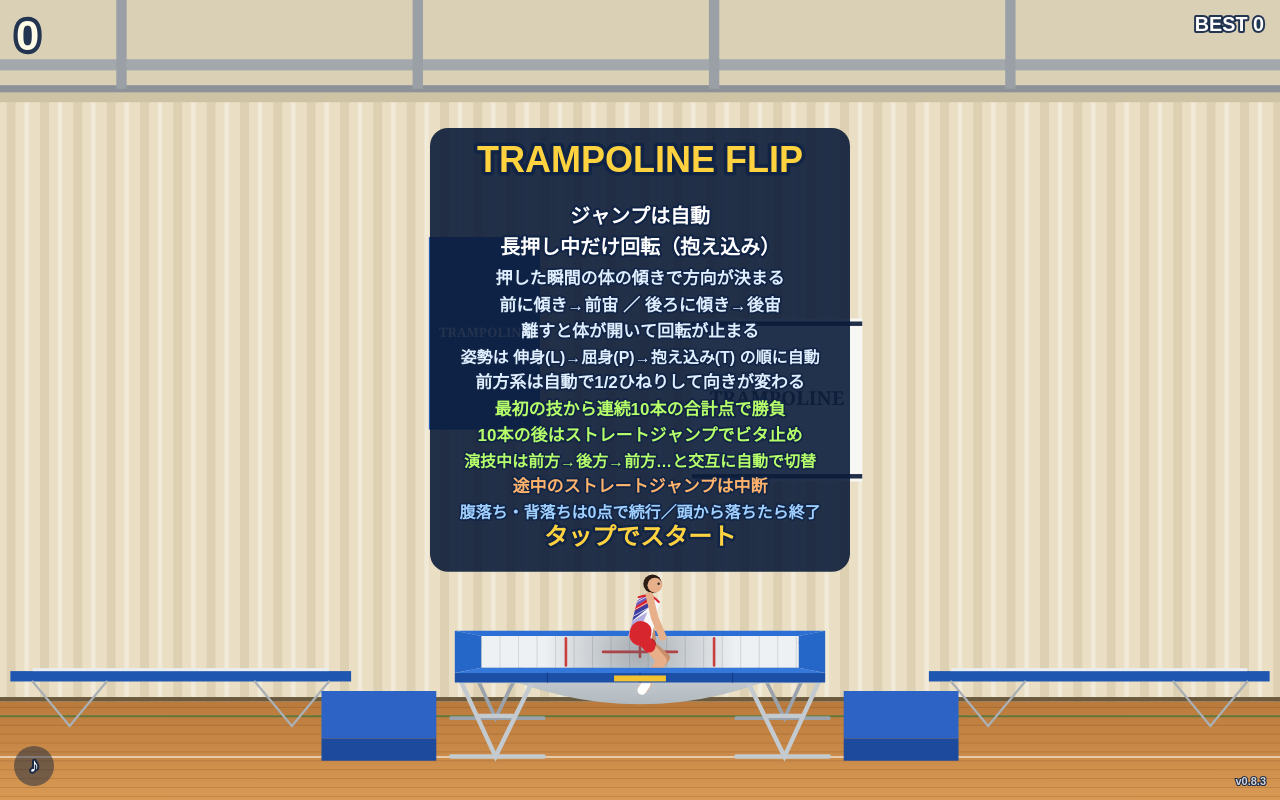
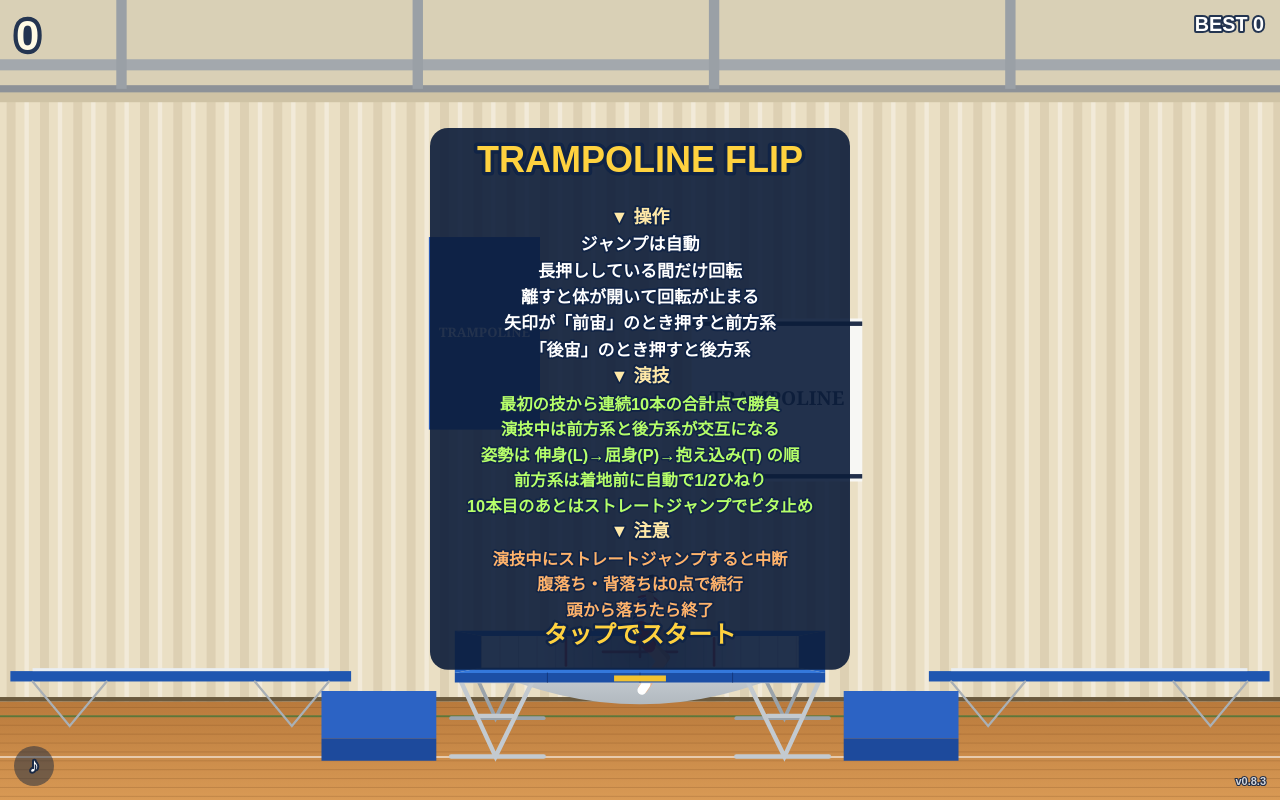
Before and after one commit to Yusuke-AUU/trampoline-flip, a plain HTML site: page index.html in a window 1280 px wide. Drawn offline with Linux system fonts and the light colour scheme; animation ran at ten frames a second.

Commit message:
タイトル画面の説明文を更新

```diff
--- a/index.html
+++ b/index.html
@@ -666,25 +666,32 @@ function panel(lines) {
   ctx.fillStyle = 'rgba(12,28,58,.9)';
   ctx.beginPath(); ctx.roundRect ? ctx.roundRect(x, y, w, h, 18) : ctx.rect(x, y, w, h); ctx.fill();
   let yy = y + 34;
-  for (const [s, size, col] of lines) { txt(s, W / 2, yy, size, col); yy += size * 1.55; }
+  for (const [s, size, col] of lines) {
+    ctx.font = `900 ${size}px ${FONT}`; const tw = ctx.measureText(s).width;   // 幅に収まらない行は縮める
+    txt(s, W / 2, yy, tw > w - 28 ? size * (w - 28) / tw : size, col); yy += size * 1.55;
+  }
 }
 function drawOverlay() {
   const fs = Math.max(14, Math.min(20, W / 24));
   if (st === 'title') {
     panel([
       ['TRAMPOLINE FLIP', fs * 1.8, '#ffd23f'],
-      ['ジャンプは自動', fs, '#fff'],
-      ['長押し中だけ回転（抱え込み）', fs, '#fff'],
-      ['押した瞬間の体の傾きで方向が決まる', fs * 0.85, '#dfefff'],
-      ['前に傾き→前宙 ／ 後ろに傾き→後宙', fs * 0.85, '#dfefff'],
-      ['離すと体が開いて回転が止まる', fs * 0.85, '#dfefff'],
-      ['姿勢は 伸身(L)→屈身(P)→抱え込み(T) の順に自動', fs * 0.8, '#dfefff'],
-      ['前方系は自動で1/2ひねりして向きが変わる', fs * 0.85, '#dfefff'],
-      ['最初の技から連続10本の合計点で勝負', fs * 0.85, '#b6ff6a'],
-      ['10本の後はストレートジャンプでビタ止め', fs * 0.85, '#b6ff6a'],
-      ['演技中は前方→後方→前方…と交互に自動で切替', fs * 0.8, '#b6ff6a'],
-      ['途中のストレートジャンプは中断', fs * 0.85, '#ffb36b'],
-      ['腹落ち・背落ちは0点で続行／頭から落ちたら終了', fs * 0.8, '#9fd0ff'],
+      ['▼ 操作', fs * 0.9, '#ffe9a8'],
+      ['ジャンプは自動', fs * 0.85, '#fff'],
+      ['長押ししている間だけ回転', fs * 0.85, '#fff'],
+      ['離すと体が開いて回転が止まる', fs * 0.85, '#fff'],
+      ['矢印が「前宙」のとき押すと前方系', fs * 0.85, '#fff'],
+      ['「後宙」のとき押すと後方系', fs * 0.85, '#fff'],
+      ['▼ 演技', fs * 0.9, '#ffe9a8'],
+      ['最初の技から連続10本の合計点で勝負', fs * 0.82, '#b6ff6a'],
+      ['演技中は前方系と後方系が交互になる', fs * 0.82, '#b6ff6a'],
+      ['姿勢は 伸身(L)→屈身(P)→抱え込み(T) の順', fs * 0.82, '#b6ff6a'],
+      ['前方系は着地前に自動で1/2ひねり', fs * 0.82, '#b6ff6a'],
+      ['10本目のあとはストレートジャンプでビタ止め', fs * 0.82, '#b6ff6a'],
+      ['▼ 注意', fs * 0.9, '#ffe9a8'],
+      ['演技中にストレートジャンプすると中断', fs * 0.82, '#ffb36b'],
+      ['腹落ち・背落ちは0点で続行', fs * 0.82, '#ffb36b'],
+      ['頭から落ちたら終了', fs * 0.82, '#ffb36b'],
       ['タップでスタート', fs * 1.2, '#ffd23f'],
     ]);
   } else if (st === 'over') {
```
